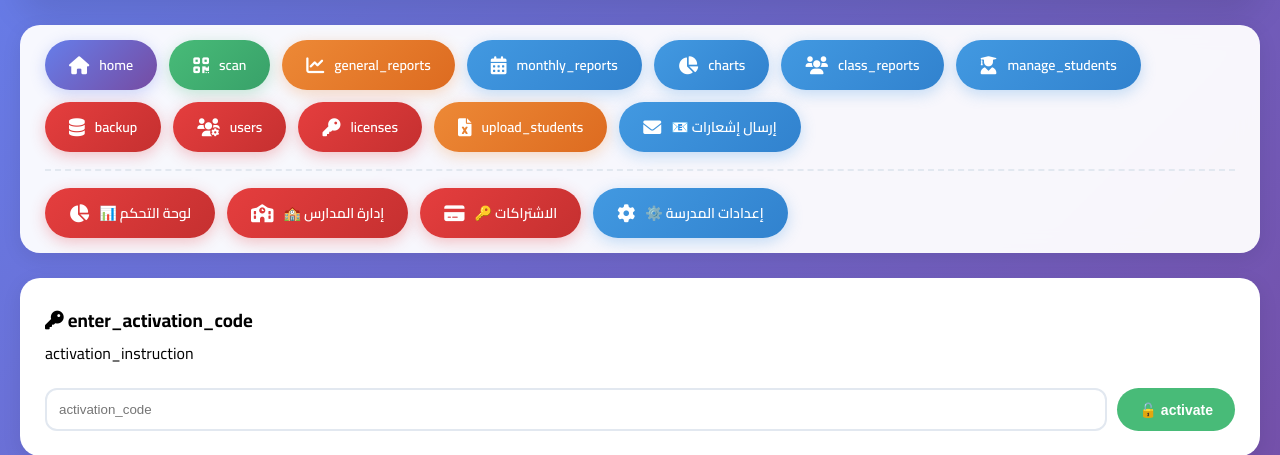
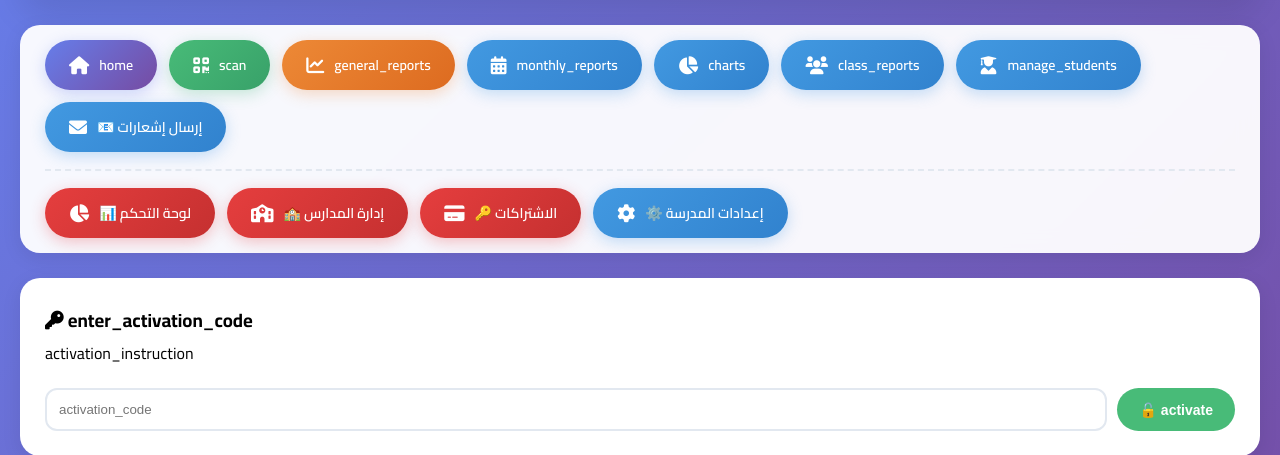
Before and after one commit to Taaanet/Smart-schools-system, a Flask app: page /activate_device in a window 1280 px wide. Shown: the part 122-577 px from the top of the page. Run offline with Flask 3, Linux system fonts and the light colour scheme; the visitor is signed in with stand-in values (Sample User, id 1); data that the repository does not hold is empty; parts of the project's set-up code (start-up, migrations or seed data) failed here and were passed over.

Commit message:
Add files via upload

```diff
--- a/templates/base.html
+++ b/templates/base.html
@@ -421,6 +421,7 @@
     </div>
 
     <div class="nav-buttons">
+        <!-- الأزرار الأساسية -->
         <a href="/dashboard" class="nav-btn nav-btn-primary"><i class="fas fa-home"></i> {{ t('home') }}</a>
         <a href="/scan" class="nav-btn nav-btn-success"><i class="fas fa-qrcode"></i> {{ t('scan') }}</a>
         <a href="/general_reports" class="nav-btn nav-btn-warning"><i class="fas fa-chart-line"></i> {{ t('general_reports') }}</a>
@@ -429,16 +430,12 @@
         <a href="/class_reports" class="nav-btn nav-btn-info"><i class="fas fa-users"></i> {{ t('class_reports') }}</a>
         <a href="/manage_students" class="nav-btn nav-btn-info"><i class="fas fa-user-graduate"></i> {{ t('manage_students') }}</a>
 
-        <!-- الأزرار الإدارية (للمدير والمدير العام) -->
+        <!-- ✅ الأزرار المحدثة للنسخة التجارية (للمدير والمدير العام) -->
         {% if session.get('role') == 'admin' or session.get('role') == 'super_admin' %}
-            <a href="/backup" class="nav-btn nav-btn-danger"><i class="fas fa-database"></i> {{ t('backup') }}</a>
-            <a href="/users_list" class="nav-btn nav-btn-danger"><i class="fas fa-users-cog"></i> {{ t('users') }}</a>
-            <a href="/admin/licenses" class="nav-btn nav-btn-danger"><i class="fas fa-key"></i> {{ t('licenses') }}</a>
-            <a href="/admin/upload_students" class="nav-btn nav-btn-warning"><i class="fas fa-file-excel"></i> {{ t('upload_students') }}</a>
             <a href="/send_notifications" class="nav-btn nav-btn-info"><i class="fas fa-envelope"></i> 📧 إرسال إشعارات</a>
         {% endif %}
 
-        <!-- أزرار المدير العام فقط -->
+        <!-- ✅ أزرار المدير العام فقط (النسخة التجارية) -->
         {% if session.get('role') == 'super_admin' %}
             <hr style="border: none; border-top: 2px dashed #e2e8f0; margin: 5px 0; width: 100%;">
             <a href="/admin/dashboard" class="nav-btn nav-btn-danger"><i class="fas fa-chart-pie"></i> 📊 لوحة التحكم</a>
```
